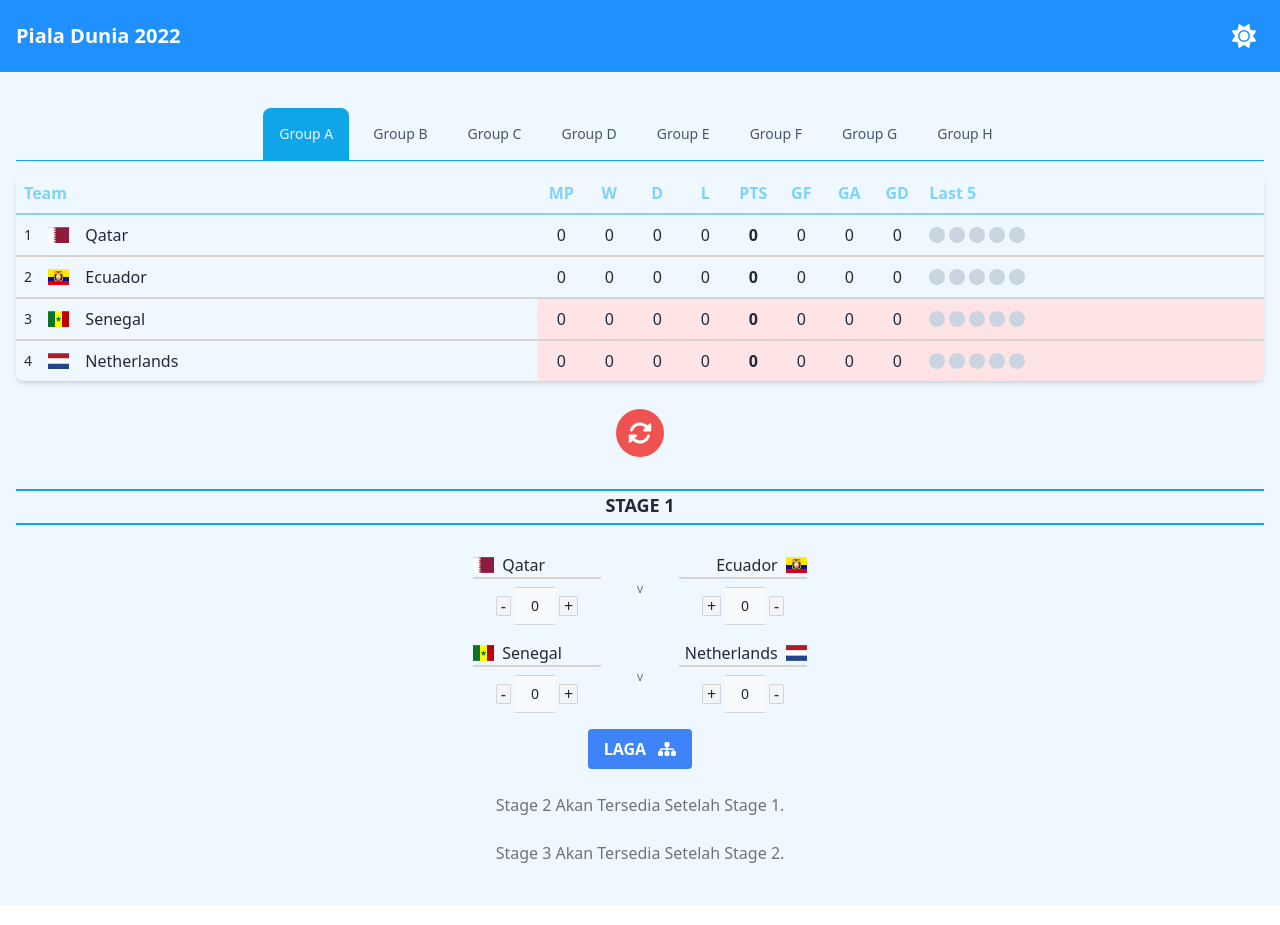
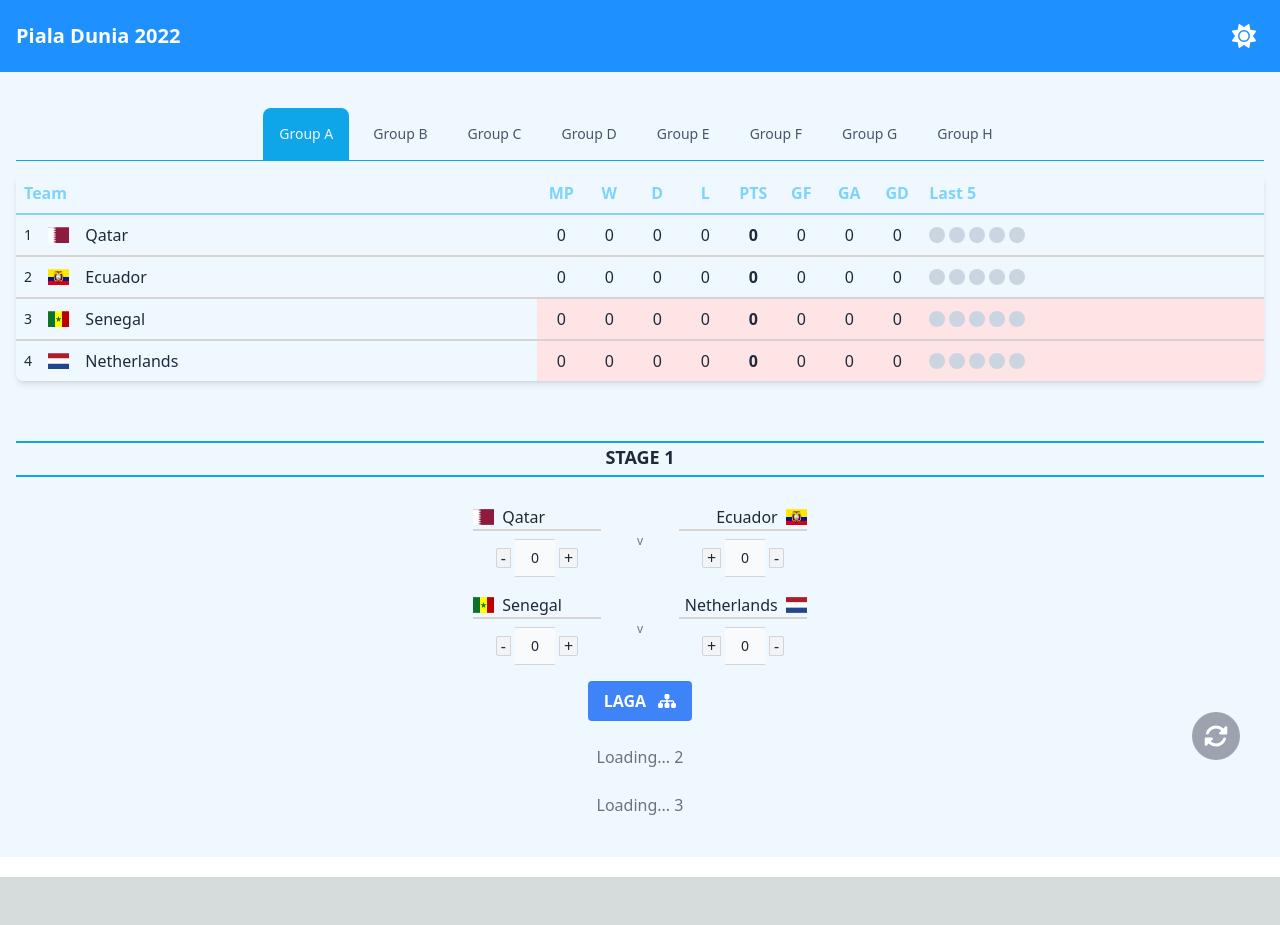
Before and after one commit to tkarombang/tournament-simulator, a Next.js app: page / in a window 1280 px wide. After the commit the page ends 877 px from the top, so only its background shows below. Built offline with nearby package versions, Linux system fonts and the light colour scheme.

Commit message:
tujuh-remove bug layout shifting

```diff
--- a/src/components/GroupTabs.tsx
+++ b/src/components/GroupTabs.tsx
@@ -144,6 +144,8 @@ export default function GroupTabs() {
       }
     });
   };
+
+  const isResetDisabled = !simulatedMatches[activeGroup] || simulatedMatches[activeGroup].size == 0;
   return (
     <div className="p-4">
       <ul className="flex flex-wrap justify-center text-sm font-medium text-center text-slate-600 border-b border-sky-500 dark:border-teal-dark dark:text-slate-500 mb-3">
@@ -163,7 +165,15 @@ export default function GroupTabs() {
       <div>
         <StandingsTable teams={groupTeams[activeGroup]} />
         <div className="mt-7 flex justify-center">
-          <motion.button onClick={handleReset} whileHover={{ scale: 1.1 }} whileTap={{ scale: 0.9 }} className="w-12 h-12 bg-red-500 text-2xl text-white rounded-full hover:bg-red-600 dark:bg-red-700 dark:hover:bg-red-800 transition-colors">
+          <motion.button
+            layout
+            disabled={isResetDisabled}
+            onClick={handleReset}
+            whileHover={{ scale: 1.1 }}
+            whileTap={{ scale: 0.9 }}
+            className={`fixed bottom-10 z-50 right-10 w-12 h-12 text-2xl text-white rounded-full
+           ${isResetDisabled ? "bg-gray-400 dark:bg-gray-600 cursor-not-allowed" : "transition-colors bg-red-500 hover:bg-red-600 dark:bg-red-700 dark:hover:bg-red-800"} `}
+          >
             <FontAwesomeIcon icon={faRotate} />
           </motion.button>
         </div>
--- a/src/components/SimulationForm.tsx
+++ b/src/components/SimulationForm.tsx
@@ -75,6 +75,7 @@ export default function SimulationForm({ teams, activeGroup, simulatedMatches, s
     setVisibleStages((prev) => ({
       ...prev,
       [activeGroup]: prev[activeGroup] ?? [1],
+      // [activeGroup]: [1],
     }));
   }, [activeGroup, matches, setSimulatedMatches]);
 
@@ -100,12 +101,6 @@ export default function SimulationForm({ teams, activeGroup, simulatedMatches, s
       return newScores;
     });
 
-    setSimulatedMatches((prev) => {
-      const currentGroupMatches = prev[activeGroup] ?? new Set<string>();
-      updatedMatches.forEach((match) => currentGroupMatches.add(match.matchId));
-      return { ...prev, [activeGroup]: currentGroupMatches };
-    });
-
     // Kirim hasil ke parent
     const stageScores = updatedMatches.map((match) => ({
       matchId: match.matchId,
@@ -116,6 +111,12 @@ export default function SimulationForm({ teams, activeGroup, simulatedMatches, s
     }));
 
     onSimulateStage(stageScores);
+
+    setSimulatedMatches((prev) => {
+      const currentGroupMatches = prev[activeGroup] ?? new Set<string>();
+      updatedMatches.forEach((match) => currentGroupMatches.add(match.matchId));
+      return { ...prev, [activeGroup]: currentGroupMatches };
+    });
 
     // Tampilkan stage berikutnya
     if (stage === 1) {
@@ -154,7 +155,7 @@ export default function SimulationForm({ teams, activeGroup, simulatedMatches, s
   };
 
   return (
-    <motion.div className="mt-8">
+    <motion.div className="mt-8 min-h-[20rem]">
       {Object.keys(stages).map((stage) => {
         const stageNumber = Number(stage);
         const stageMatches = stages[stageNumber];
@@ -173,7 +174,7 @@ export default function SimulationForm({ teams, activeGroup, simulatedMatches, s
               key={stage}
               className="text-center text-gray-500 dark:text-gray-400 mb-6"
             >
-              Stage {stage} Akan Tersedia Setelah Stage {stageNumber - 1}.
+              Loading... {stage}
             </motion.div>
           );
         }
@@ -181,7 +182,17 @@ export default function SimulationForm({ teams, activeGroup, simulatedMatches, s
         return (
           <AnimatePresence key={stage}>
             {isStageVisible && (
-              <motion.div initial={{ opacity: 0, height: 0 }} animate={{ opacity: 1, height: "auto" }} exit={{ opacity: 0, height: 0 }} transition={{ duration: 0.5 }} className="mb-6">
+              <motion.div
+                initial={{ opacity: 0, height: 0 }}
+                exit={{ opacity: 0, height: 0 }}
+                animate={{ opacity: 1, scale: 1, height: "auto" }}
+                transition={{
+                  duration: 0.5,
+                  delay: 0.2,
+                  ease: [0, 0.71, 0.2, 1.01],
+                }}
+                className="mb-6"
+              >
                 <h3 className="text-lg font-semibold text-center text-gray-800 dark:text-gray-200 mb-2 border-y-2 border-sky-500 dark:border-teal-dark pb-1 uppercase">Stage {stage}</h3>
                 <div className="space-y-4">
                   {stageMatches.map((match) => {
--- a/src/components/StandingTable.tsx
+++ b/src/components/StandingTable.tsx
@@ -38,7 +38,16 @@ export default function StandingsTable({ teams }: StandingsTableProps) {
 
   return (
     <div className="overflow-x-auto snap-x snap-mandatory scroll-pl-1 scrollbar-custom min-w-full shadow-md rounded-lg" ref={tableRef}>
-      <motion.table className="w-full text-left border-collapse min-w-[600px]" initial={{ opacity: 0 }} animate={{ opacity: 1 }} transition={{ duration: 0.5 }}>
+      <motion.table
+        className="w-full text-left border-collapse min-w-[600px]"
+        initial={{ opacity: 0, scale: 0.5 }}
+        animate={{ opacity: 1, scale: 1 }}
+        transition={{
+          duration: 0.8,
+          delay: 0.5,
+          ease: [0, 0.71, 0.2, 1.01],
+        }}
+      >
         <thead>
           <tr className="dark:bg-dark-bg text-sky-300 dark:text-cyan-200 border-b-2 border-sky-300 dark:border-cyan-200">
             <th className={`p-2 whitespace-nowrap text-xs sm:text-base sticky left-0 z-10 bg-light-bg dark:bg-dark-bg ${isScrolled ? "with-separator" : ""}`}>Team</th>
```
